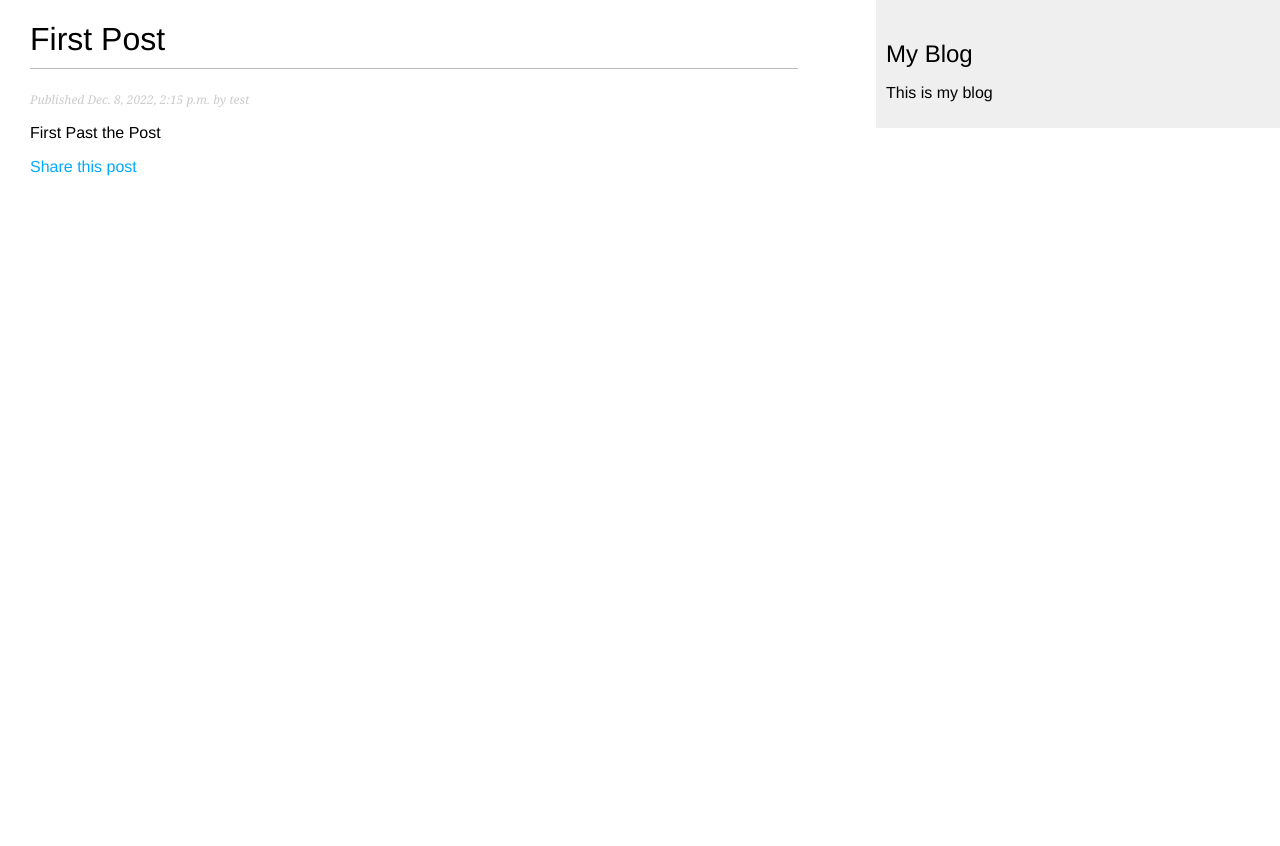
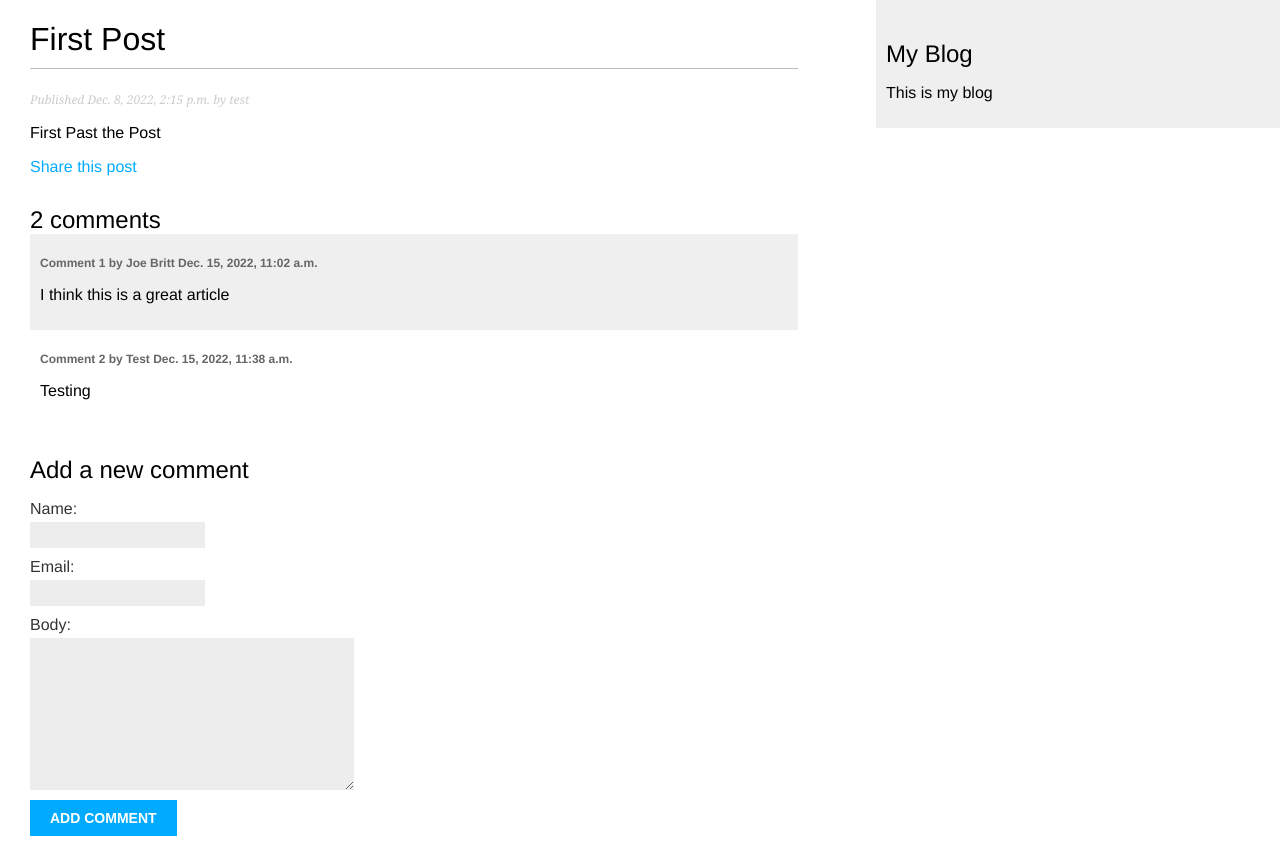
Before and after one commit to thebrittjoe/djangoblog, a Django app: a page that uses blog/templates/blog/post/detail.html in a window 1280 px wide. Before the commit the page ends 176 px from the top, so only its background shows below. Run offline with Django 4.2, Linux system fonts and the light colour scheme; data comes from the database, SQL or seed files in the repository; both versions use the stored data as it was after the commit.

Commit message:
added a comment feature to blog posts

```diff
--- a/blog/forms.py
+++ b/blog/forms.py
@@ -1,7 +1,13 @@
 from django import forms
+from.models import Comment
 
 class EmailPostForm(forms.Form):
     name = forms.CharField(max_length=25)
     email = forms.EmailField()
     to = forms.EmailField()
     comments = forms.CharField(required=False, widget=forms.Textarea)
+
+class CommentForm(forms.ModelForm):
+    class Meta:
+        model = Comment
+        fields = ['name', 'email', 'body']
--- a/blog/models.py
+++ b/blog/models.py
@@ -45,3 +45,22 @@
                              self.publish.month,
                              self.publish.day,
                              self.slug])
+
+class Comment(models.Model):
+    post = models.ForeignKey(Post, on_delete=models.CASCADE,
+                             related_name='comments')
+    name = models.CharField(max_length=30)
+    email = models.EmailField()
+    body = models.TextField()
+    created = models.DateTimeField(auto_now_add=True)
+    updated = models.DateTimeField(auto_now=True)
+    active = models.BooleanField(default=True)
+
+    class Meta:
+        ordering = ['created']
+        indexes = [
+            models.Index(fields=['created']),
+        ]
+
+    def __str__(self):
+        return f'Comment by {self.name} on {self.post}'
--- a/blog/templates/blog/post/detail.html
+++ b/blog/templates/blog/post/detail.html
@@ -13,4 +13,19 @@
             Share this post
         </a>
     </p>
+    {% with comments.count as total_comments %}
+        <h2>{{ total_comments }} comment{{ total_comments|pluralize }}</h2>
+    {% endwith %}
+    {% for comment in comments %}
+        <div class="comment">
+            <p class="info">
+                Comment {{ forloop.counter }} by {{ comment.name }}
+                {{ comment.created }}
+            </p>
+            {{ comment.body|linebreaks }}
+        </div>
+    {% empty %}
+        <p>There are no comments</p>
+    {% endfor %}
+    {% include "blog/post/includes/comment_form.html" %}
 {% endblock %}
--- /dev/null
+++ b/blog/templates/blog/post/includes/comment_form.html
@@ -0,0 +1,6 @@
+<h2>Add a new comment</h2>
+<form action="{% url "blog:post_comment" post.id %}" method="post">
+    {{ form.as_p }}
+    {% csrf_token %}
+    <p><input type="submit" value="Add comment"></p>
+</form>
--- a/blog/urls.py
+++ b/blog/urls.py
@@ -12,4 +12,6 @@
          name='post_detail'),
     path('<int:post_id>/share/',
          views.post_share, name='post_share'),
+    path('<int:post_id>/comment/',
+         views.post_comment, name='post_comment')
     ]
--- a/blog/views.py
+++ b/blog/views.py
@@ -1,11 +1,12 @@
 from django.shortcuts import render, get_object_or_404
 from django.http import Http404
 from django.conf import settings
-from .models import Post
+from .models import Post, Comment
 from django.core.paginator import Paginator, EmptyPage, PageNotAnInteger
 from django.core.mail import send_mail
 from django.views.generic import ListView
-from .forms import EmailPostForm
+from django.views.decorators.http import require_POST
+from .forms import EmailPostForm, CommentForm
 
 # Create your views here.
 def post_list(request):
@@ -29,7 +30,13 @@
                              publish__year=year,
                              publish__month=month,
                              publish__day=day)
-    return render(request, 'blog/post/detail.html', {'post': post})
+    # list of active comments for this post
+    comments = post.comments.filter(active=True)
+    # form for users to comment
+    form = CommentForm()
+    return render(request, 'blog/post/detail.html',
+                  {'post': post, 'comments': comments,
+                   'form': form})
 
 class PostListView(ListView):
     """
@@ -59,3 +66,21 @@
     else:
         form = EmailPostForm()
     return render(request, 'blog/post/share.html', {'post': post, 'form': form})
+
+@require_POST
+def post_comment(request, post_id):
+    post = get_object_or_404(Post, id=post_id, status=Post.Status.PUBLISHED)
+    comment = None
+    # form handler
+    form = CommentForm(data=request.POST)
+    if form.is_valid():
+        # create a comment object without saving to the DB
+        comment = form.save(commit=False)
+        # Assign the post to the comment
+        comment.post = post
+        # Save the comment to the DB
+        comment.save()
+    return render(request, 'blog/post/comment.html',
+                  {'post': post,
+                   'form': form,
+                   'comment': comment})
```
Also changed, not shown: blog/admin.py (+7 -1 lines), blog/templates/blog/post/comment.html (added, +12 -0 lines), blog/migrations/0003_comment_comment_blog_commen_created_0e6ed4_idx.py (added), db.sqlite3.
